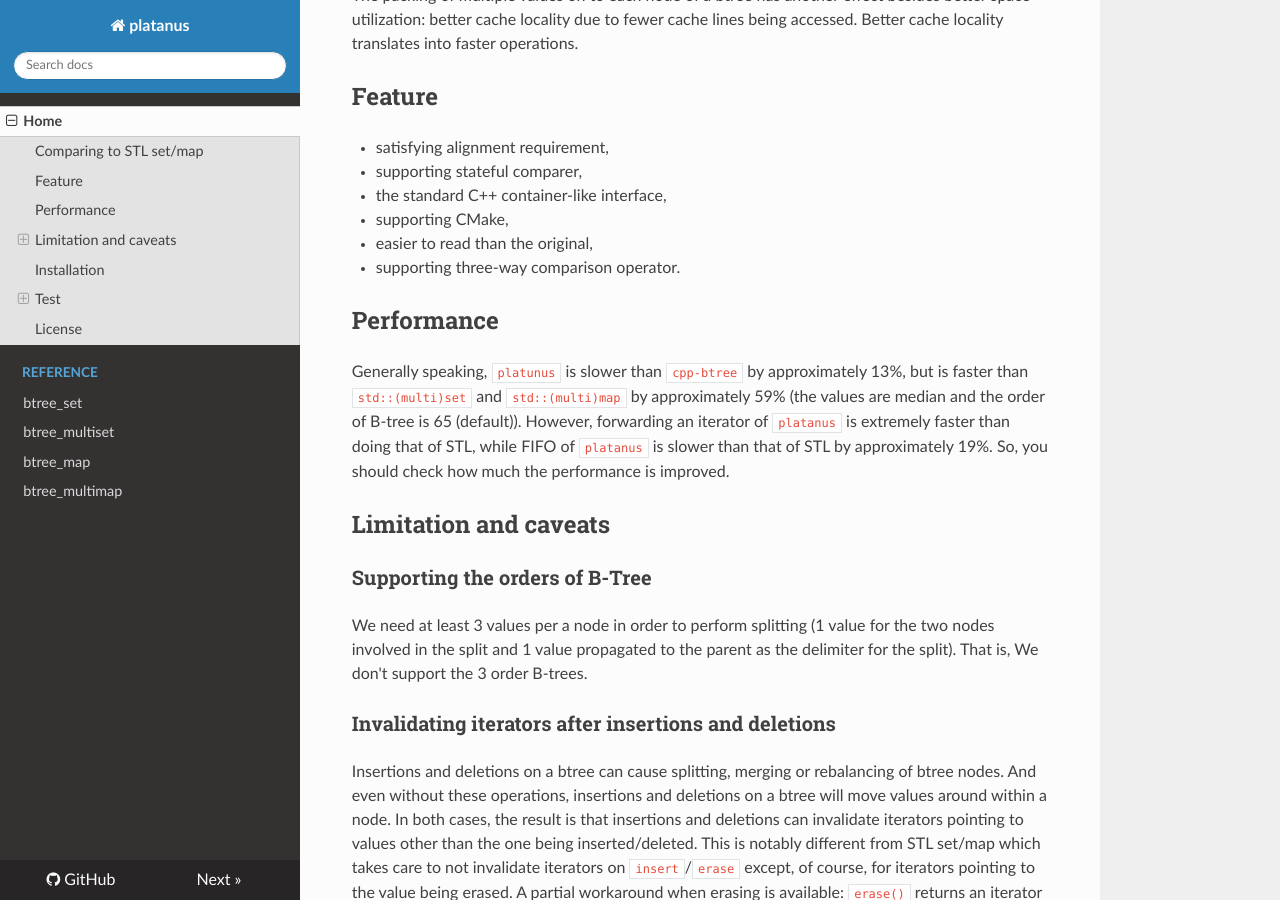
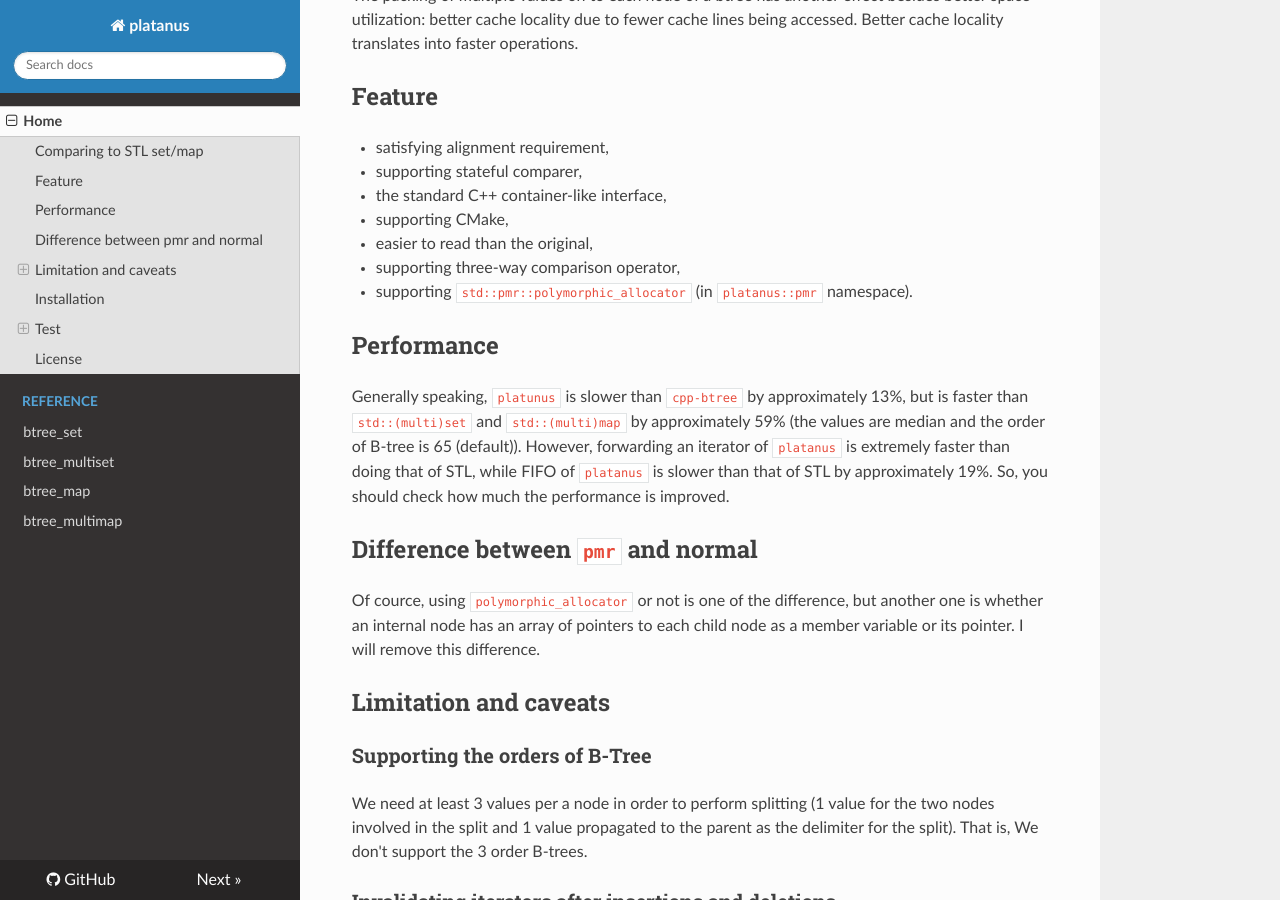
Before and after one commit to sukeya/platanus, an MkDocs documentation site: the page built from docs/index.md, in a window 1280 px wide and 900 px high, scrolled down 476 px. Built offline with MkDocs 1.6.1, drawn with Linux system fonts in a browser that asks for light colours; nearby versions of some CDN libraries.

Commit message:
add a comment about pmr.
Signed-off-by: Yuya Asano <64895419+sukeya@users.noreply.github.com>

```diff
--- a/docs/index.md
+++ b/docs/index.md
@@ -21,13 +21,19 @@ Better cache locality translates into faster operations.
 * the standard C++ container-like interface,
 * supporting CMake,
 * easier to read than the original,
-* supporting three-way comparison operator.
+* supporting three-way comparison operator,
+* supporting `std::pmr::polymorphic_allocator` (in `platanus::pmr` namespace).
 
 
 ## Performance
 Generally speaking, `platunus` is slower than `cpp-btree` by approximately 13%, but is faster than `std::(multi)set` and `std::(multi)map` by approximately 59% (the values are median and the order of B-tree is 65 (default)).
 However, forwarding an iterator of `platanus` is extremely faster than doing that of STL, while FIFO of `platanus` is slower than that of STL by approximately 19%.
 So, you should check how much the performance is improved.
+
+
+## Difference between `pmr` and normal
+Of cource, using `polymorphic_allocator` or not is one of the difference, but another one is whether an internal node has an array of pointers to each child node as a member variable or its pointer.
+I will remove this difference.
 
 
 ## Limitation and caveats
```
